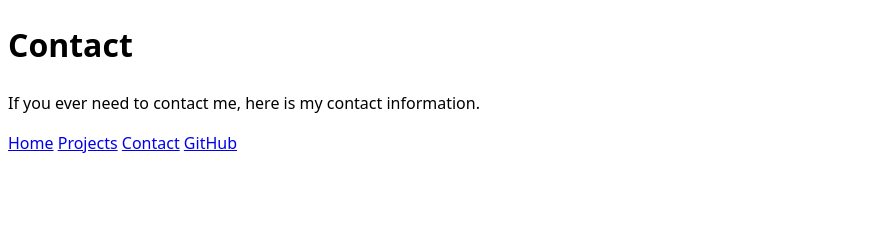
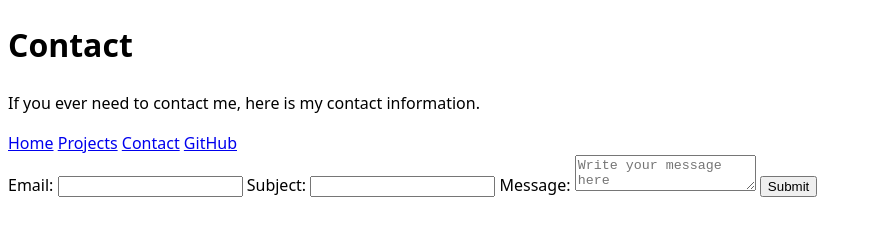
Before and after one commit to RocioSAguirre/Portfolio, a plain HTML site: page contact/index.html in a window 1280 px wide. Shown: the whole page, without its empty margins (0-872 px from the left). Drawn offline with Linux system fonts and the light colour scheme.

Commit message:
Added Form Portion
integrated form portion in the contact tab

```diff
--- a/contact/index.html
+++ b/contact/index.html
@@ -19,5 +19,17 @@
         <a href="../contact/index.html">Contact</a>
         <a href="https://github.com/RocioSAguirre" target="_blank">GitHub</a>
     </nav>
+    <form action="/submit" method="POST" enctype="text/plain">
+        <label for="email">Email:</label>
+        <input type="email" id="email" name="email">
+
+        <label for="subject">Subject:</label>
+        <input id="subject" name="subject">
+
+        <label for="body">Message:</label>
+        <textarea id="body" name="body" placeholder="Write your message here"></textarea>
+
+        <input type="submit" value="Submit">
+    </form>
 </body>
 </html>
```
